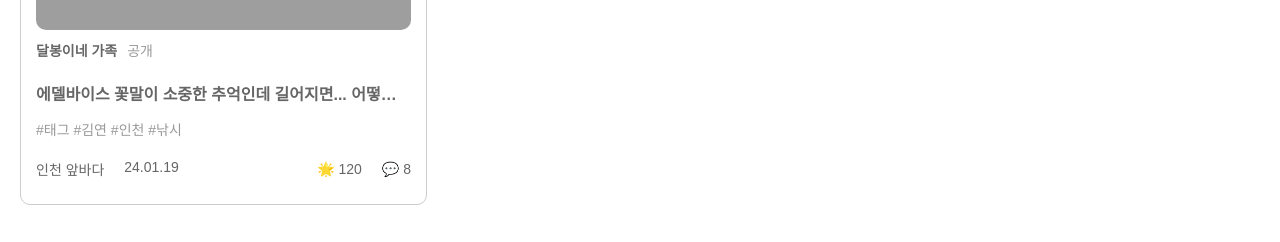
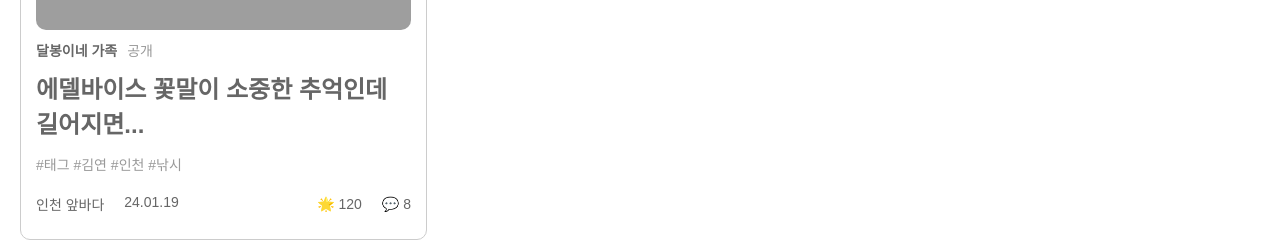
Before and after one commit to hwouu/jogakzip-team3-frontend, a React (Create React App) app: page /groups/1 in a window 1280 px wide. Shown: the part 1213-1455 px from the top of the page. Built offline with nearby package versions, Linux system fonts and the light colour scheme; grey boxes are pictures that could not be loaded; a web font is replaced by a local one.

Commit message:
feat: GroupDetail 페이지에서 추억 올리기 버튼 동작 가능하도록 활성화

```diff
--- a/src/pages/Group/GroupDetail.js
+++ b/src/pages/Group/GroupDetail.js
@@ -1,7 +1,11 @@
 import React, { useState } from "react";
+import { useNavigate, useParams } from "react-router-dom"; // useParams 추가
 import "./GroupDetail.css"; // 고유한 스타일 적용
 
 const GroupDetail = () => {
+  const navigate = useNavigate(); // navigate 함수 정의
+  const { groupId } = useParams(); // 현재 경로에서 groupId 추출
+
   const [groupData, setGroupData] = useState({
     id: 1,
     name: "달봉이네 가족",
@@ -21,7 +25,7 @@ const GroupDetail = () => {
   const [memories, setMemories] = useState([
     {
       id: 1,
-      title: "에델바이스 꽃말이 소중한 추억인데 길어지면... 어떻게 될까요 이렇게 되지요",
+      title: "에델바이스 꽃말이 소중한 추억인데 길어지면...",
       tags: ["#태그", "#김연", "#인천", "#낚시"],
       date: "24.01.19",
       location: "인천 앞바다",
@@ -75,6 +79,11 @@ const GroupDetail = () => {
 
     return isVisible && searchMatch;
   });
+
+  // 추억 올리기 버튼 클릭 시 페이지 이동
+  const handleCreateMemoryClick = () => {
+    navigate(`/groups/${groupId}/create-memory`); // 현재 groupId를 기반으로 경로 설정
+  };
 
   return (
     <div className="group-detail-container">
@@ -132,7 +141,12 @@ const GroupDetail = () => {
       <div className="memory-section">
         <div className="memory-header">
           <h3>추억 목록</h3>
-          <button className="memory-upload-btn">추억 올리기</button>
+          <button
+            className="memory-upload-btn"
+            onClick={handleCreateMemoryClick} // 추억 올리기 클릭 시 라우팅
+          >
+            추억 올리기
+          </button>
         </div>
 
         <div className="memory-controls">
@@ -187,7 +201,7 @@ const GroupDetail = () => {
                       {memory.isPublic ? "공개" : "비공개"}
                     </span>
                   </div>
-                  <h4 className="memory-card-title">{memory.title}</h4>
+                  <h4 className="memory-title">{memory.title}</h4>
                   <p className="memory-tags">{memory.tags.join(" ")}</p>
                   <div className="memory-footer">
                     <div className="memory-location">
```
